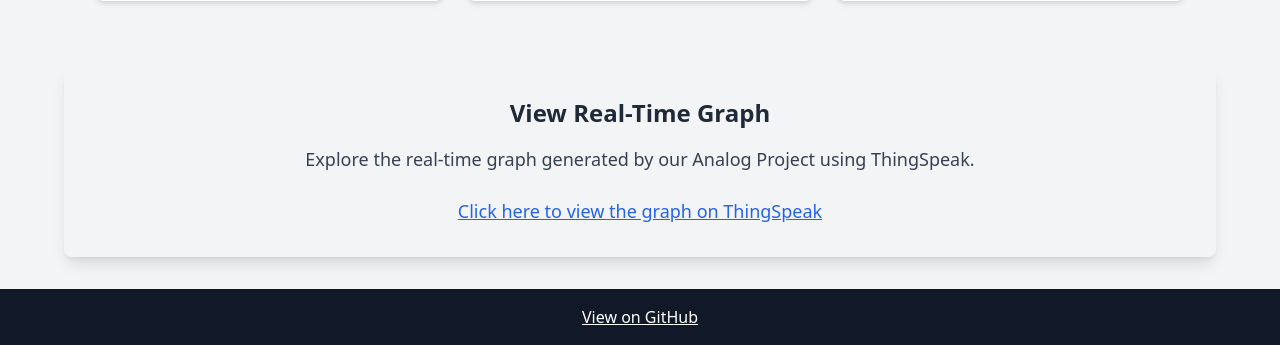
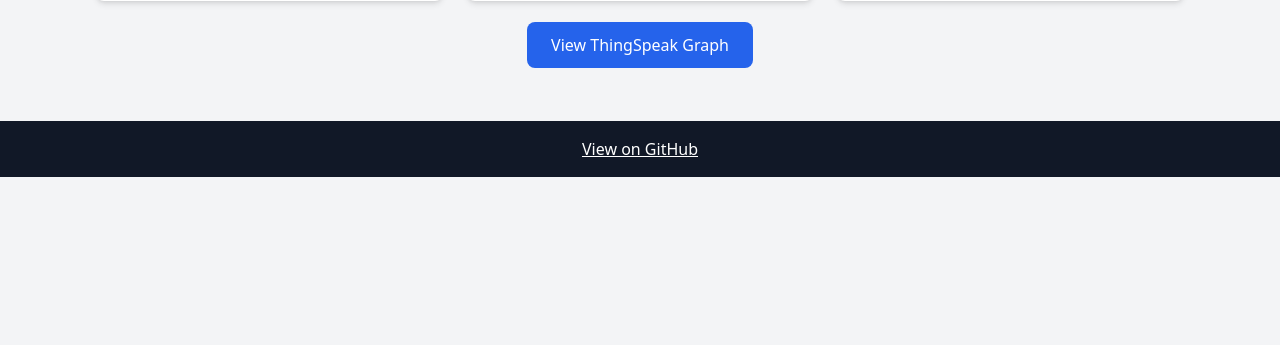
Before and after one commit to Sukithan/AnalogProjects, a plain HTML site: page analog-project.html in a window 1280 px wide. Shown: the part 511-856 px from the top of the page. After the commit the page ends 800 px from the top, so only its background shows below. Drawn offline with nearby package versions, Linux system fonts and the light colour scheme.

Commit message:
add graph

```diff
--- a/analog-project.html
+++ b/analog-project.html
@@ -38,25 +38,16 @@
         </div>
       </div>
     </div>
-  </main>
 
-  <section class="bg-gray-100 max-w-6xl mx-auto mt-8 p-8 rounded-lg shadow-lg">
-    <h2 class="text-2xl font-semibold text-gray-800 text-center mb-4">
-      View Real-Time Graph
-    </h2>
-    <p class="text-lg text-gray-700 text-center mb-6">
-      Explore the real-time graph generated by our Analog Project using ThingSpeak.
-    </p>
-    <div class="text-center">
+    <!-- Link to ThingSpeak Page -->
+    <div class="text-center mt-8">
       <a
-        href="https://thingspeak.com/channels/2778481/matlab/graph?api_key=WNNJHZFHUNHW8TVB"
-        target="_blank"
-        class="text-blue-600 underline text-lg"
-      >
-        Click here to view the graph on ThingSpeak
+        href="thingspeak-visualizationA.html"
+        class="bg-blue-600 text-white px-6 py-3 rounded-lg hover:bg-blue-700">
+        View ThingSpeak Graph
       </a>
     </div>
-  </section>
+  </main>
 
   <footer class="bg-gray-900 text-white text-center p-4 mt-8">
     <a href="https://github.com/suki/my-analog-project" class="underline">
```
